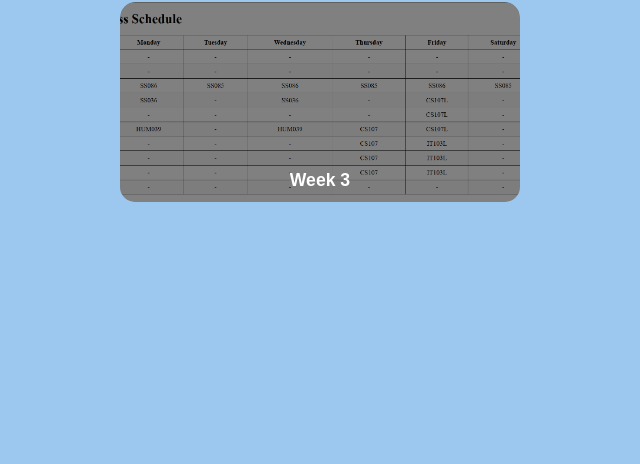
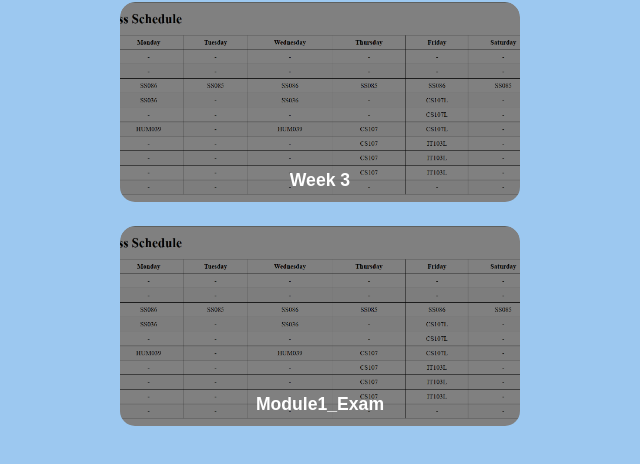
Before and after one commit to cblb4/cblb4.github.io, a plain HTML site: page index.html in a window 1280 px wide. Shown: the part 334-798 px from the top of the page, without its empty margins (320-960 px from the left). Drawn offline with Linux system fonts and the light colour scheme.

Commit message:
Added my exam

```diff
--- a/index.html
+++ b/index.html
@@ -28,5 +28,15 @@
             </div>
         </div>
     </div>
+    <div class="task">
+        <div class="html-tasks-cards">
+            <div class="card-container">
+                <a href="Module2_Exam/index.html">
+                    <img src="Images/schedule.png" alt="">
+                    <p>Module1_Exam</p>
+                </a>
+            </div>
+        </div>
+    </div>
 </body>
 </html>
```
